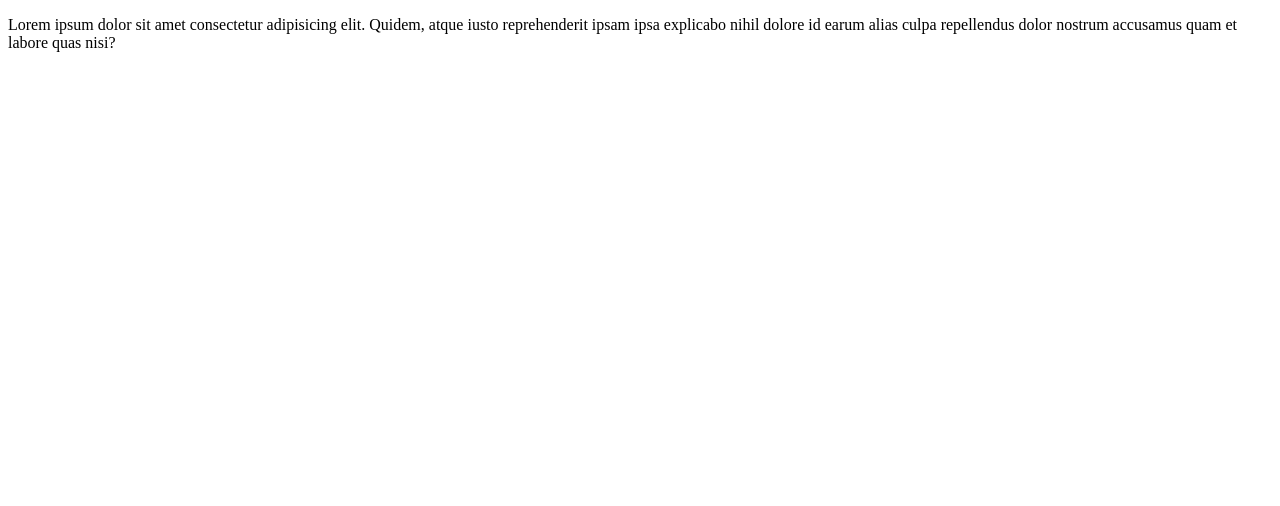
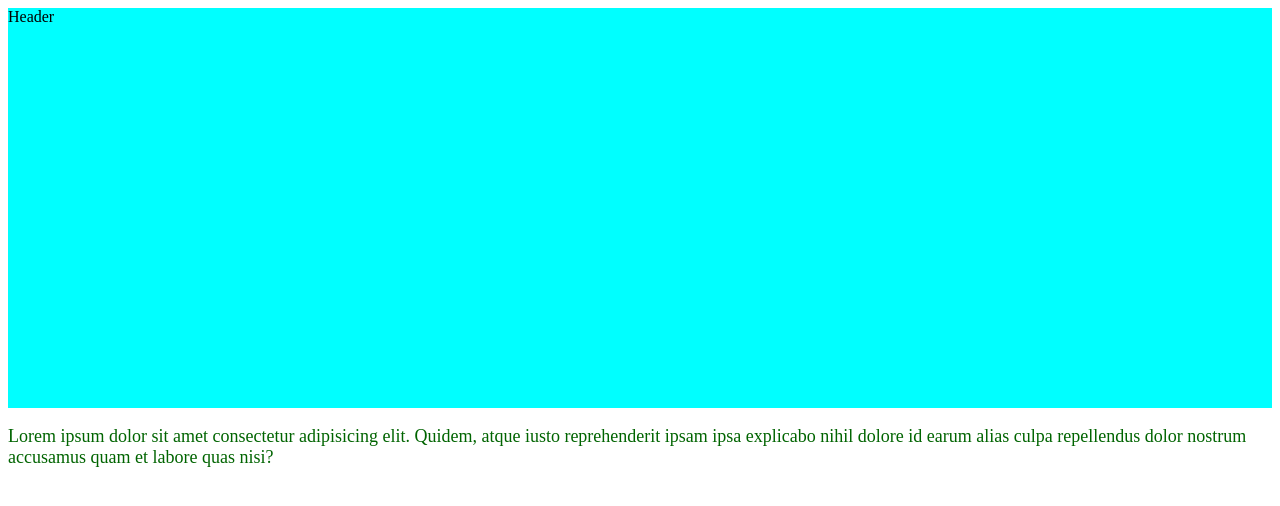
Before and after one commit to JonMBello/sesion3, a plain HTML site: page index.html in a window 1280 px wide. Drawn offline with Linux system fonts and the light colour scheme.

Commit message:
Cambios a header y párrafo

```diff
--- a/index.html
+++ b/index.html
@@ -8,12 +8,12 @@
     <title>Document</title>
 </head>
 <body>
-    <header>
-        <nav></nav>
+    <header class="container-header">
+        <nav>Header</nav>
     </header>
     <main></main>
     <section>
-        <p>Lorem ipsum dolor sit amet consectetur adipisicing elit. Quidem, atque iusto reprehenderit ipsam ipsa explicabo nihil dolore id earum alias culpa repellendus dolor nostrum accusamus quam et labore quas nisi?</p>
+        <p class="texto">Lorem ipsum dolor sit amet consectetur adipisicing elit. Quidem, atque iusto reprehenderit ipsam ipsa explicabo nihil dolore id earum alias culpa repellendus dolor nostrum accusamus quam et labore quas nisi?</p>
     </section>
     <footer></footer>
 </body>
--- a/style.css
+++ b/style.css
@@ -0,0 +1,10 @@
+.container-header{
+    width: 100%;
+    height: 400px;
+    background-color: aqua;
+}
+
+.texto{
+    font-size: 18px;
+    color: darkgreen;
+}
```
